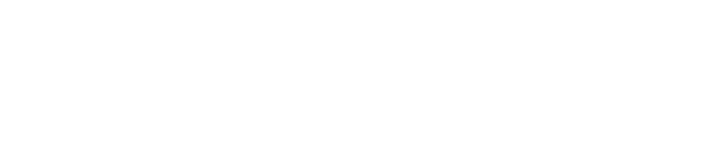
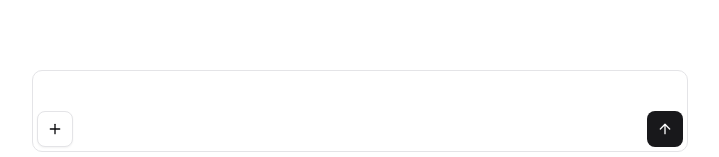
Before and after one commit to sshkeda/grokoquantomachine, a Next.js app: page / in a window 1280 px wide. Shown: the part 640-797 px from the top of the page, without its empty margins (280-999 px from the left). Built offline with nearby package versions, Linux system fonts and the light colour scheme.

Commit message:
Add chat components and update dependencies

```diff
--- a/app/page.tsx
+++ b/app/page.tsx
@@ -1,3 +1,15 @@
+"use client";
+
+import ChatMessages from "@/components/chat-messages";
+import PromptForm from "@/components/prompt-form";
+
 export default function Home() {
-  return <main></main>;
+  return (
+    <main className="flex h-screen overflow-hidden">
+      <div className="max-w-2xl mx-auto flex w-full flex-col max-h-screen">
+        <ChatMessages />
+        <PromptForm />
+      </div>
+    </main>
+  );
 }
--- /dev/null
+++ b/components/chat-messages.tsx
@@ -0,0 +1,3 @@
+export default function ChatMessages() {
+  return <div className="flex flex-1 flex-col gap-2 p-2"></div>;
+}
--- /dev/null
+++ b/components/prompt-form.tsx
@@ -0,0 +1,26 @@
+import { ArrowUp, Plus } from "lucide-react";
+import TextareaAutosize from "react-textarea-autosize";
+import { Button } from "./ui/button";
+
+export default function PromptForm() {
+  return (
+    <form className="px-2 pb-2">
+      <div className="flex flex-col border rounded-lg">
+        <TextareaAutosize
+          className="w-full resize-none h-10 outline-none p-2"
+          minRows={1}
+          spellCheck={false}
+          maxRows={6}
+        />
+        <div className="flex justify-between px-1 pb-1">
+          <Button variant="outline" size="icon">
+            <Plus />
+          </Button>
+          <Button variant="default" size="icon">
+            <ArrowUp />
+          </Button>
+        </div>
+      </div>
+    </form>
+  );
+}
--- /dev/null
+++ b/components/ui/button.tsx
@@ -0,0 +1,60 @@
+import { Slot } from "@radix-ui/react-slot";
+import { cva, type VariantProps } from "class-variance-authority";
+import type * as React from "react";
+
+import { cn } from "@/lib/utils";
+
+const buttonVariants = cva(
+  "inline-flex items-center justify-center gap-2 whitespace-nowrap rounded-md text-sm font-medium transition-all disabled:pointer-events-none disabled:opacity-50 [&_svg]:pointer-events-none [&_svg:not([class*='size-'])]:size-4 shrink-0 [&_svg]:shrink-0 outline-none focus-visible:border-ring focus-visible:ring-ring/50 focus-visible:ring-[3px] aria-invalid:ring-destructive/20 dark:aria-invalid:ring-destructive/40 aria-invalid:border-destructive",
+  {
+    variants: {
+      variant: {
+        default: "bg-primary text-primary-foreground hover:bg-primary/90",
+        destructive:
+          "bg-destructive text-white hover:bg-destructive/90 focus-visible:ring-destructive/20 dark:focus-visible:ring-destructive/40 dark:bg-destructive/60",
+        outline:
+          "border bg-background shadow-xs hover:bg-accent hover:text-accent-foreground dark:bg-input/30 dark:border-input dark:hover:bg-input/50",
+        secondary:
+          "bg-secondary text-secondary-foreground hover:bg-secondary/80",
+        ghost:
+          "hover:bg-accent hover:text-accent-foreground dark:hover:bg-accent/50",
+        link: "text-primary underline-offset-4 hover:underline",
+      },
+      size: {
+        default: "h-9 px-4 py-2 has-[>svg]:px-3",
+        sm: "h-8 rounded-md gap-1.5 px-3 has-[>svg]:px-2.5",
+        lg: "h-10 rounded-md px-6 has-[>svg]:px-4",
+        icon: "size-9",
+        "icon-sm": "size-8",
+        "icon-lg": "size-10",
+      },
+    },
+    defaultVariants: {
+      variant: "default",
+      size: "default",
+    },
+  },
+);
+
+function Button({
+  className,
+  variant,
+  size,
+  asChild = false,
+  ...props
+}: React.ComponentProps<"button"> &
+  VariantProps<typeof buttonVariants> & {
+    asChild?: boolean;
+  }) {
+  const Comp = asChild ? Slot : "button";
+
+  return (
+    <Comp
+      data-slot="button"
+      className={cn(buttonVariants({ variant, size, className }))}
+      {...props}
+    />
+  );
+}
+
+export { Button, buttonVariants };
--- a/package.json
+++ b/package.json
@@ -11,6 +11,7 @@
     "check": "bun format && tsgo --noEmit --incremental false && bun lint --write --unsafe"
   },
   "dependencies": {
+    "@radix-ui/react-slot": "^1.2.4",
     "@t3-oss/env-core": "^0.13.8",
     "class-variance-authority": "^0.7.1",
     "clsx": "^2.1.1",
@@ -18,6 +19,7 @@
     "next": "16.0.7",
     "react": "19.2.0",
     "react-dom": "19.2.0",
+    "react-textarea-autosize": "^8.5.9",
     "tailwind-merge": "^3.4.0",
     "zod": "^4.1.13"
   },
```
Also changed, not shown: 1 other file (tests, documents, lock files or other folders).
